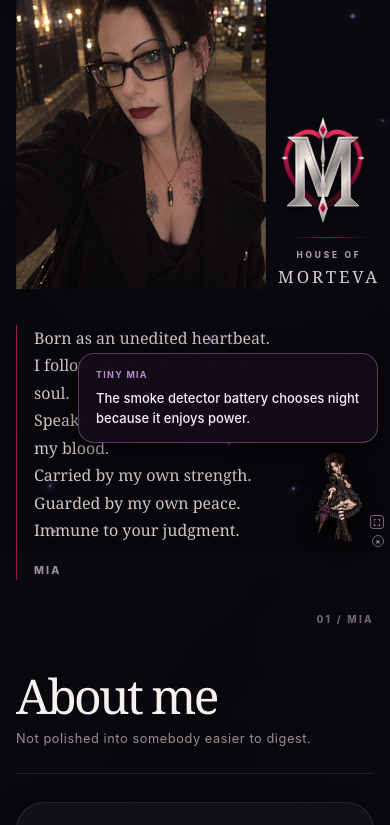
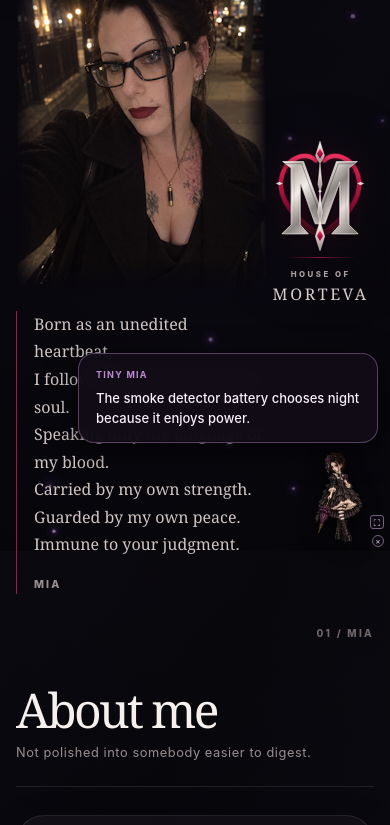
Before and after one commit to morteva/Website-Of-Mia, a plain HTML site: page public/index.html in a window 390 px wide. Shown: the part 293-1118 px from the top of the page. Drawn offline with Linux system fonts and the light colour scheme.

Commit message:
Preserve original hero photo while adding House of Morteva crest

```diff
--- a/public/styles.css
+++ b/public/styles.css
@@ -167,14 +167,10 @@
 }
 .hero-signature {
   display: grid;
-  grid-template-columns: minmax(0, 1fr) minmax(320px, 430px);
+  grid-template-columns: 250px minmax(0, 1fr);
   align-items: center;
-  gap: clamp(28px, 4vw, 58px);
+  gap: clamp(24px, 3vw, 38px);
   margin-top: 28px;
-}
-
-.hero-signature-house {
-  width: min(100%, 1120px);
 }
 .hero-copy {
   position: relative;
@@ -212,29 +208,52 @@
 
 .hero-art { position: relative; min-height: 0; display: block; isolation: isolate; }
 
-.hero-art-house {
-  width: min(100%, 430px);
-  justify-self: end;
-  text-align: center;
-}
-
-.hero-art-house img {
-  width: 100%;
+.hero-photo {
+  width: 250px;
+}
+
+.hero-photo img {
+  width: 250px;
   max-width: none;
   height: auto;
   display: block;
   border: 0;
-  border-radius: 0;
+  border-radius: 18px;
   box-shadow: none;
+  filter: none;
+  -webkit-mask-image:
+    linear-gradient(to right, transparent 0, #000 9%, #000 91%, transparent 100%),
+    linear-gradient(to bottom, transparent 0, #000 9%, #000 91%, transparent 100%);
+  -webkit-mask-composite: source-in;
+  mask-image:
+    linear-gradient(to right, transparent 0, #000 9%, #000 91%, transparent 100%),
+    linear-gradient(to bottom, transparent 0, #000 9%, #000 91%, transparent 100%);
+  mask-composite: intersect;
+}
+
+.hero-house-mark {
+  position: absolute;
+  right: 0;
+  bottom: 54px;
+  z-index: 1;
+  width: clamp(285px, 26vw, 350px);
+  text-align: center;
+  pointer-events: none;
+}
+
+.hero-house-mark img {
+  width: 100%;
+  height: auto;
+  display: block;
   filter:
-    drop-shadow(0 0 14px rgba(215,25,93,.13))
-    drop-shadow(0 18px 44px rgba(0,0,0,.38));
+    drop-shadow(0 0 12px rgba(215,25,93,.12))
+    drop-shadow(0 16px 38px rgba(0,0,0,.34));
 }
 
 .hero-house-label {
   position: relative;
-  width: min(88%, 350px);
-  margin: -2px auto 0;
+  width: min(88%, 300px);
+  margin: -4px auto 0;
   display: grid;
   gap: 1px;
   color: #a99da0;
@@ -244,24 +263,24 @@
 
 .hero-house-label::before {
   content: "";
-  width: 82px;
+  width: 70px;
   height: 1px;
-  margin: 0 auto 10px;
-  background: linear-gradient(90deg, transparent, rgba(215,25,93,.65), transparent);
+  margin: 0 auto 9px;
+  background: linear-gradient(90deg, transparent, rgba(215,25,93,.58), transparent);
 }
 
 .hero-house-label span {
-  font-size: .52rem;
+  font-size: .49rem;
   font-weight: 800;
-  letter-spacing: .34em;
+  letter-spacing: .32em;
 }
 
 .hero-house-label strong {
   color: #d8cecc;
   font-family: var(--serif);
-  font-size: clamp(1rem, 1.7vw, 1.34rem);
+  font-size: clamp(.96rem, 1.45vw, 1.18rem);
   font-weight: 400;
-  letter-spacing: .18em;
+  letter-spacing: .17em;
 }
 
 .section { padding-block: clamp(72px, 8vw, 104px); }
@@ -923,8 +942,14 @@
 @media (max-width: 920px) {
   .hero { min-height: auto; }
   .hero-content { max-width: 760px; }
-  .hero-signature { grid-template-columns: minmax(0, 1fr) minmax(280px, 360px); gap: 32px; }
-  .hero-art-house { width: min(100%, 360px); }
+  .hero-signature { grid-template-columns: 250px minmax(0, 1fr); gap: 30px; }
+  .hero-house-mark {
+    position: relative;
+    right: auto;
+    bottom: auto;
+    width: min(100%, 320px);
+    margin: 30px auto 0;
+  }
   .about-grid { grid-template-columns: 1fr; }
   .links-grid { grid-template-columns: repeat(2,1fr); }
 }
@@ -948,11 +973,12 @@
   .hero { min-height: auto; padding-block: 48px 56px; }
   .hero::after { bottom: 8px; }
   .hero h1 { font-size: clamp(5.5rem, 28vw, 8rem); }
-  .hero-signature { grid-template-columns: 1fr; gap: 28px; margin-top: 26px; }
-  .hero-art-house { width: min(100%, 300px); justify-self: center; }
-  .hero-art-house img { width: 100%; max-width: 100%; }
-  .hero-house-label { margin-top: 2px; }
-  .hero-house-label strong { font-size: 1.05rem; }
+  .hero-signature { grid-template-columns: 1fr; gap: 22px; margin-top: 26px; }
+  .hero-photo { width: 250px; max-width: 100%; }
+  .hero-photo img { width: 250px; max-width: 100%; }
+  .hero-house-mark { width: min(100%, 280px); margin-top: 26px; }
+  .hero-house-label { margin-top: 0; }
+  .hero-house-label strong { font-size: 1rem; }
   .hero-copy { margin-top: 0; padding-left: 17px; font-size: 1rem; }
   .hero-actions { display: grid; grid-template-columns: 1fr 1fr; }
   .btn { padding-inline: 15px; }
```
